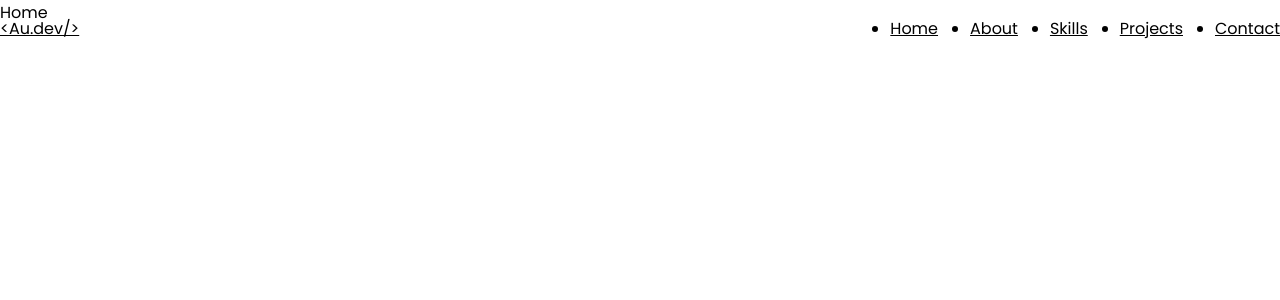
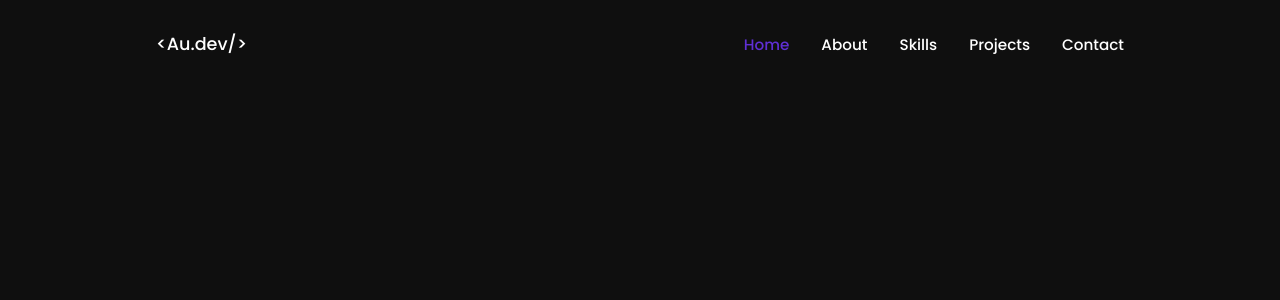
Before and after one commit to AlejoUfano/AlejoUfano-Portfolio, a React (Create React App) app: page / in a window 1280 px wide. Shown: the top 300 px of the page. Built offline with nearby package versions, Linux system fonts and the light colour scheme.

Commit message:
Feat(css) global vars added

```diff
--- a/package.json
+++ b/package.json
@@ -5,6 +5,8 @@
   "dependencies": {
     "@emotion/react": "^11.10.4",
     "@emotion/styled": "^11.10.4",
+    "@iconscout/react-unicons": "^1.1.6",
+    "@iconscout/unicons": "^4.0.1",
     "@mui/material": "^5.10.6",
     "@testing-library/jest-dom": "^5.16.5",
     "@testing-library/react": "^13.4.0",
--- a/src/App.js
+++ b/src/App.js
@@ -1,5 +1,6 @@
 import { Route, Routes } from 'react-router-dom';
 import Home from './Components/pages/Home/Home.jsx'
+import About from './Components/pages/About/About.jsx'
 import Skills from './Components/pages/Skills/Skills.jsx'
 import Projects from './Components/pages/Projects/Projects.jsx'
 import Contact from './Components/pages/Contact/Contact.jsx'
@@ -11,13 +12,6 @@
 
       <NavBar/>
 
-      <Routes>
-        <Route path='/' element={<Home />} />
-        <Route path='/skills' element={<Skills />} />
-        <Route path='/projects' element={<Projects />} />
-        <Route path='/contact' element={<Contact/>} />
-      </Routes>
-
     </>
   );
 }
--- a/src/index.css
+++ b/src/index.css
@@ -1,13 +1,185 @@
 @import url('https://fonts.googleapis.com/css2?family=Poppins:wght@400;500;600&display=swap');
 
-body {
-  margin: 0;
-  font-family: 'Poppins', sans-serif;
-  -webkit-font-smoothing: antialiased;
-  -moz-osx-font-smoothing: grayscale;
+/*==================== CSS VARS ====================*/
+:root {
+  --header-height: 3rem;
+
+  --hue: 0;
+  --sat: 100%;
+  --title-color: hsl(var(--hue), var(--sat), 100%);
+  --title-color-dark: #5f2fd4;
+  --text-color: hsl(var(--hue), var(--sat), 46%);
+  --body-color: #0f0f0f;
+  --container-color: #0f0f0f;
+
+  --body-font: 'Poppins', sans-serif;
+
+  --big-font-size: 2rem;
+  --h1-font-size: 1.5rem;
+  --h2-font-size: 1.25rem;
+  --h3-font-size: 1.125rem;
+  --small-font-size: .875rem;
+  --smaller-font-size: .813rem;
+  --tiny-font-size: .625rem;
+
+  --font-normal: 400;
+  --font-medium: 500;
+  --font-semi-bold: 600;
+
+  --mb-0-25: .25rem;
+  --mb-0-5: .5rem;
+  --mb-0-75: .75rem;
+  --mb-1: 1rem;
+  --mb-1-5: 1.5rem;
+  --mb-2: 2rem;
+  --mb-2-5: 2.5rem;
+  --mb-3: 3rem;
+
+  --z-tooltip: 10;
+  --z-fixed: 100;
+  --z-modal: 1000;
 }
 
-code {
-  font-family: source-code-pro, Menlo, Monaco, Consolas, 'Courier New',
-    monospace;
+@media screen and (min-width: 992px) {
+  :root {
+      --big-font-size: 2.75rem;
+      --h1-font-size: 1.75rem;
+      --h2-font-size: 1.35rem;
+      --h3-font-size: 1.1rem;
+      --normal-font-size: 1.1rem;
+      --small-font-size: 0.95rem;
+      --smaller-font-size: .85rem;
+  }
 }
+
+@media screen and (max-width: 992px) {
+  :root {
+    --big-font-size: 2.75rem;
+    --h1-font-size: 1.5rem;
+    --h2-font-size: 1.25rem;
+    --h3-font-size: 1rem;
+    --normal-font-size: 0.938rem;
+    --small-font-size: .813rem;
+    --smaller-font-size: .75rem;
+  }
+}
+
+* {
+box-sizing: border-box;
+padding: 0;
+margin: 0;
+}
+
+html {
+scroll-behavior: smooth;
+}
+
+body,button,input,textarea {
+font-family: var(--body-font);
+font-size: var(--normal-font-size);
+}
+body {
+background-color: var(--body-color);
+color: var(--text-color);
+}
+
+h1, h2, h3 {
+color: var(--title-color);
+font-weight: var(--font-semi-bold);
+}
+
+ul {
+list-style: none;
+}
+
+a {
+text-decoration: none;
+}
+
+img {
+max-width: 100%;
+height: auto;
+}
+
+button{
+  cursor: pointer;
+  border: none;
+  outline: none;
+}
+
+.section {
+padding: 6rem 0 2rem;
+}
+
+.section__title {
+font-size: var(--h1-font-size);
+color: var(--title-color);
+}
+
+.section__subtitle {
+display: block;
+font-size: var(--small-font-size);
+margin-bottom: 4rem;
+}
+
+.section__title,
+.section__subtitle {
+text-align: center;
+}
+
+.container {
+max-width: 968px;
+margin-left: auto;
+margin-right: auto;
+}
+
+.button {
+  display: inline-block;
+  background-color: var(--title-color);
+  color: var(--container-color);
+  padding: 1.25rem 2rem;
+  border-radius: 1rem;
+  font-weight: var(--font-medium);
+}
+.button:hover {
+  background-color: var(--title-color-dark);
+}
+
+.button__icon {
+  margin-left: var(--mb-0-5);
+}
+
+.button__flex {
+display: inline-flex;
+align-items: center;
+}
+
+.grid {
+display: grid;
+gap: 1.5rem;
+}
+
+@media screen and (max-width: 992px) {
+  .container {
+    margin-left: var(--mb-1-5);
+    margin-right: var(--mb-1-5);
+  }
+}
+@media screen and (max-width: 768px) {
+  .container {
+    margin-left: var(--mb-1-5);
+    margin-right: var(--mb-1-5);
+  }
+}
+@media screen and (max-width: 576px) {
+  .container {
+    margin-left: var(--mb-1-5);
+    margin-right: var(--mb-1-5);
+  }
+}
+@media screen and (max-width: 350px) {
+  .container {
+    margin-left: var(--mb-1);
+    margin-right: var(--mb-1);
+  }
+}
```
Also changed, not shown: 1 other file (tests, documents, lock files or other folders).
